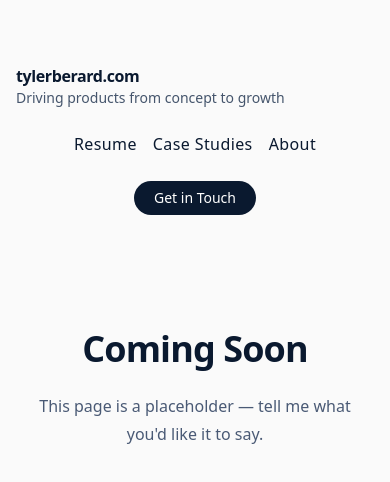
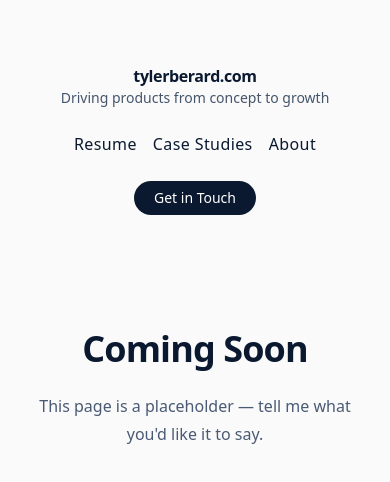
Before and after one commit to tjberard/public-site, a React (Vite) app: page / in a window 390 px wide. Shown: the top 482 px of the page. Built offline with nearby package versions, Linux system fonts and the light colour scheme.

Commit message:
Update mobile

```diff
--- a/src/App.jsx
+++ b/src/App.jsx
@@ -29,7 +29,7 @@ function App() {
         className="flex flex-wrap items-center justify-between gap-y-4 py-8"
         style={{ marginInline: NAV_EDGE_PULL }}
       >
-        <div className="flex flex-wrap items-baseline gap-x-3">
+        <div className="flex w-full flex-wrap items-baseline justify-center gap-x-3 md:w-auto md:justify-start">
           <Link
             to="/"
             className="text-base font-bold tracking-tight text-foreground no-underline hover:no-underline hover:text-foreground"
```
